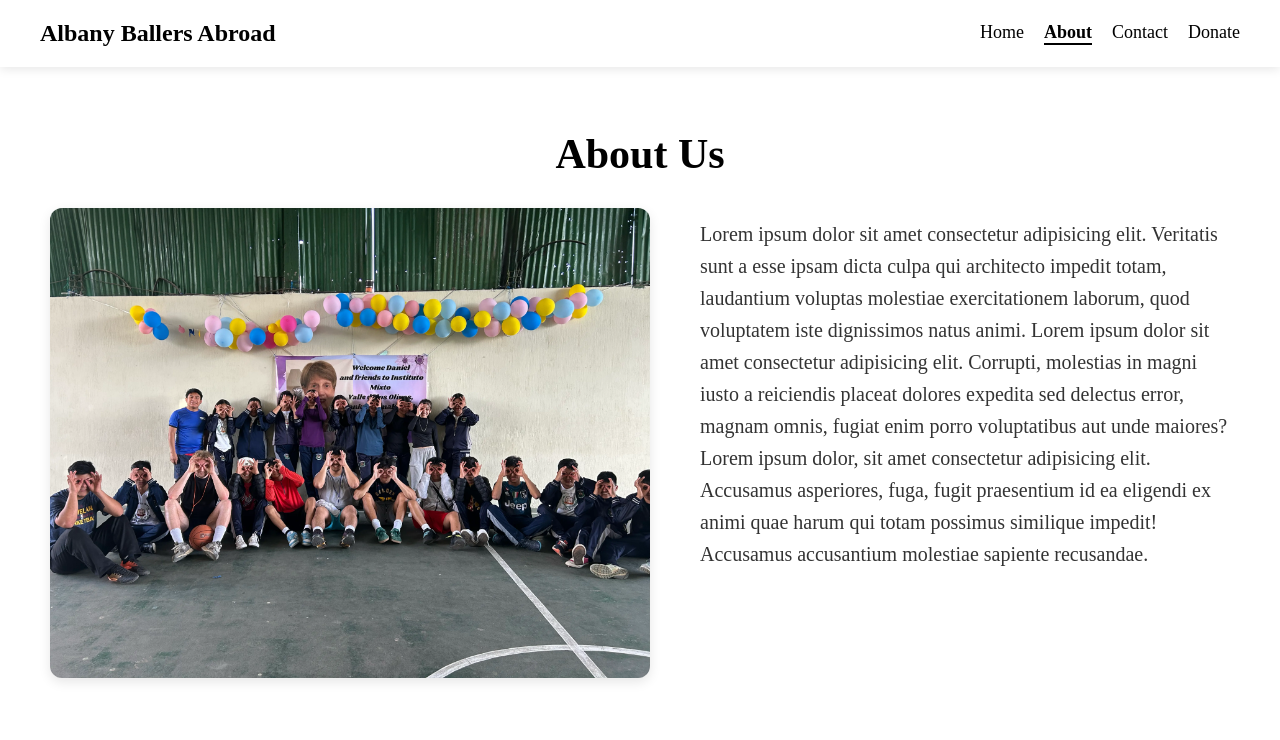
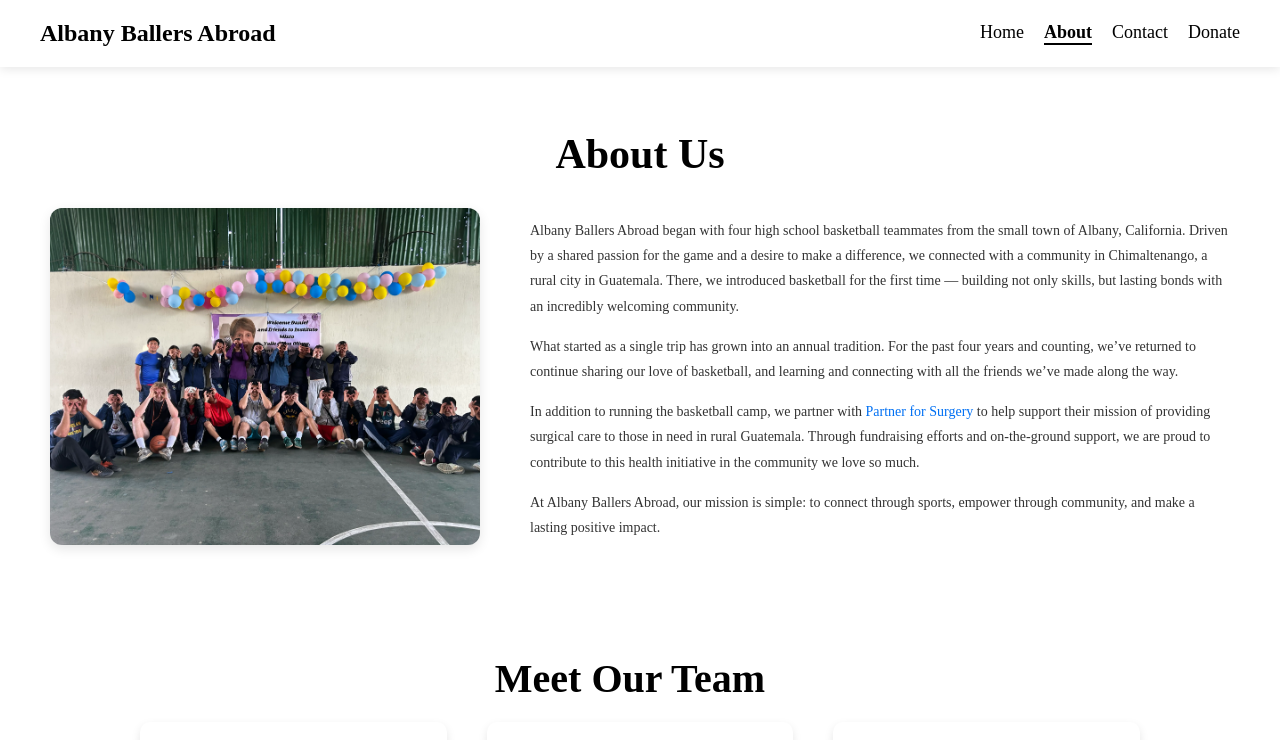
Before and after one commit to AltayHodo/albany-ballers-abroad, a React (Vite) app: page /about in a window 1280 px wide. Shown: the top 740 px of the page. Built offline with nearby package versions, Linux system fonts and the light colour scheme.

Commit message:
Add about page description

```diff
--- a/src/components/Profile.jsx
+++ b/src/components/Profile.jsx
@@ -18,7 +18,6 @@ export default function Profile({
         className={styles.profileImage}
         onMouseEnter={() => setHovered(true)}
         onMouseLeave={() => setHovered(false)}
-        loading="lazy"
       />
       <h2 className={styles.name}>{name}</h2>
       <p className={styles.description}>{description}</p>
--- a/src/pages/About.jsx
+++ b/src/pages/About.jsx
@@ -7,20 +7,41 @@ export default function About() {
       <div className={styles.aboutContainer}>
         <h2 className={styles.title}>About Us</h2>
         <main className={styles.main}>
-          <img src="/image-6.webp" alt="group photo" loading="lazy" />
-          <p className={styles.description}>
-            Lorem ipsum dolor sit amet consectetur adipisicing elit. Veritatis
-            sunt a esse ipsam dicta culpa qui architecto impedit totam, laudantium
-            voluptas molestiae exercitationem laborum, quod voluptatem iste
-            dignissimos natus animi. Lorem ipsum dolor sit amet consectetur
-            adipisicing elit. Corrupti, molestias in magni iusto a reiciendis
-            placeat dolores expedita sed delectus error, magnam omnis, fugiat enim
-            porro voluptatibus aut unde maiores? Lorem ipsum dolor, sit amet
-            consectetur adipisicing elit. Accusamus asperiores, fuga, fugit
-            praesentium id ea eligendi ex animi quae harum qui totam possimus
-            similique impedit! Accusamus accusantium molestiae sapiente
-            recusandae.
-          </p>
+          <div className={styles.imagesContainer}>
+            <img src="/image-6.webp" alt="group photo" loading="lazy" />
+          </div>
+
+          <div className={styles.description}>
+            <p>
+              Albany Ballers Abroad began with four high school basketball
+              teammates from the small town of Albany, California. Driven by a
+              shared passion for the game and a desire to make a difference, we
+              connected with a community in Chimaltenango, a rural city in
+              Guatemala. There, we introduced basketball for the first time —
+              building not only skills, but lasting bonds with an incredibly
+              welcoming community.
+            </p>
+            <p>
+              What started as a single trip has grown into an annual tradition.
+              For the past four years and counting, we’ve returned to continue
+              sharing our love of basketball, and learning and connecting with
+              all the friends we’ve made along the way.
+            </p>
+            <p>
+              In addition to running the basketball camp, we partner with{' '}
+              <a href="https://partnerforsurgery.org/"> Partner for Surgery</a>{' '}
+              to help support their mission of providing surgical care to those
+              in need in rural Guatemala. Through fundraising efforts and
+              on-the-ground support, we are proud to contribute to this health
+              initiative in the community we love so much.
+            </p>
+            <p>
+              At Albany Ballers Abroad, our mission is simple: to connect
+              through sports, empower through community, and make a lasting
+              positive impact.
+            </p>
+          </div>
+
         </main>
       </div>
       <Team />
--- a/src/styles/About.module.css
+++ b/src/styles/About.module.css
@@ -18,18 +18,39 @@
   margin-bottom: 30px;
 }
 
-.aboutContainer img {
+.imagesContainer {
+  display: flex;
+  flex-direction: column;
+  align-items: center;
+  gap: 20px;
+}
+
+.imagesContainer img {
   width: 100%;
   max-width: 600px;
   border-radius: 12px;
   box-shadow: 0 4px 12px rgba(0, 0, 0, 0.1);
-  margin-bottom: 25px;
 }
 
 .description {
-  font-size: 20px;
-  line-height: 1.6;
+  line-height: 1.8;
+  color: #444;
   max-width: 700px;
+  text-align: left;
+}
+
+.description p {
+  font-size: 14px;
+  margin-bottom: 15px;
+}
+
+.description a {
+  color: #0070f3;
+  text-decoration: none;
+}
+
+.description a:hover {
+  text-decoration: underline;
 }
 
 @media (min-width: 1200px) {
```
